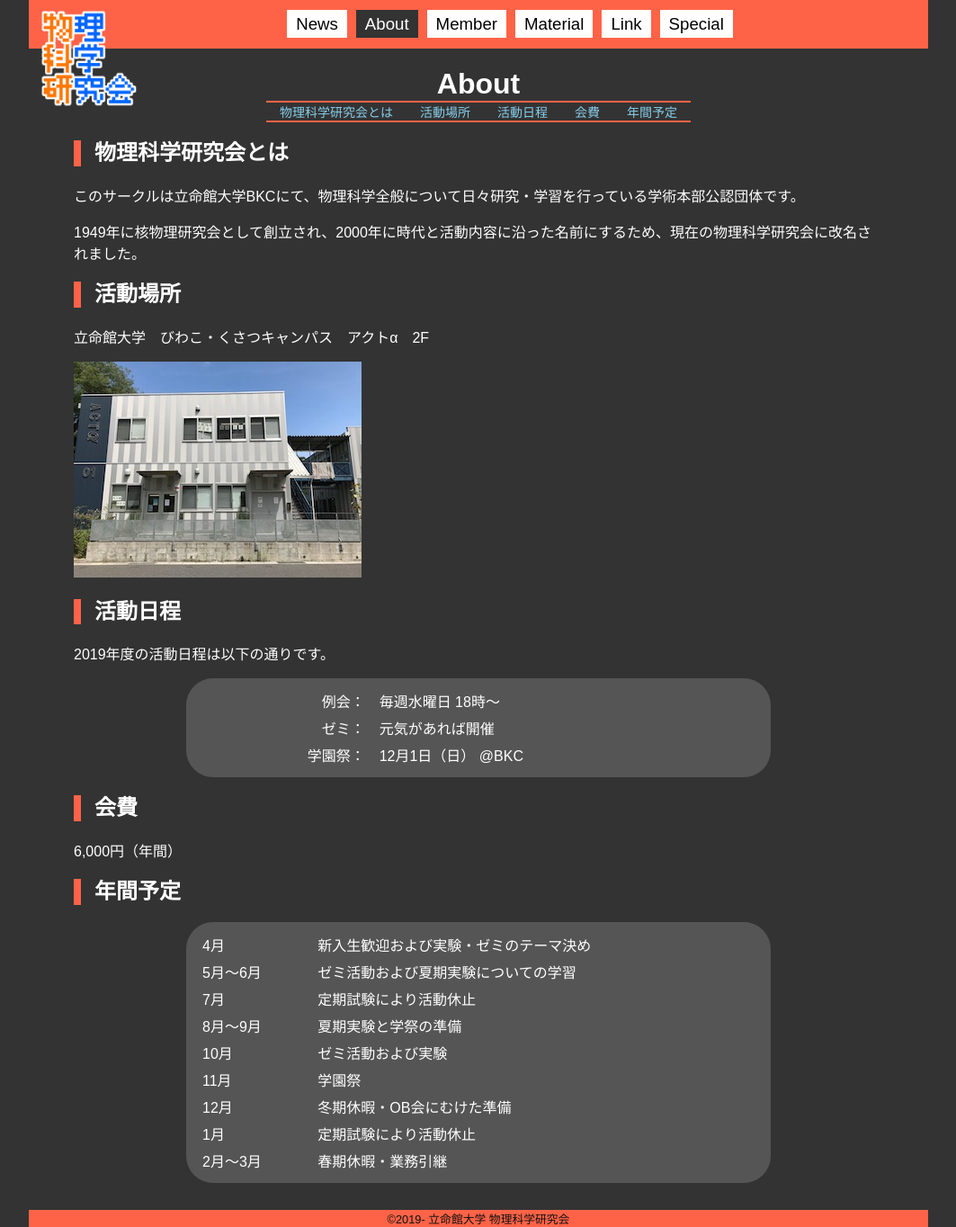
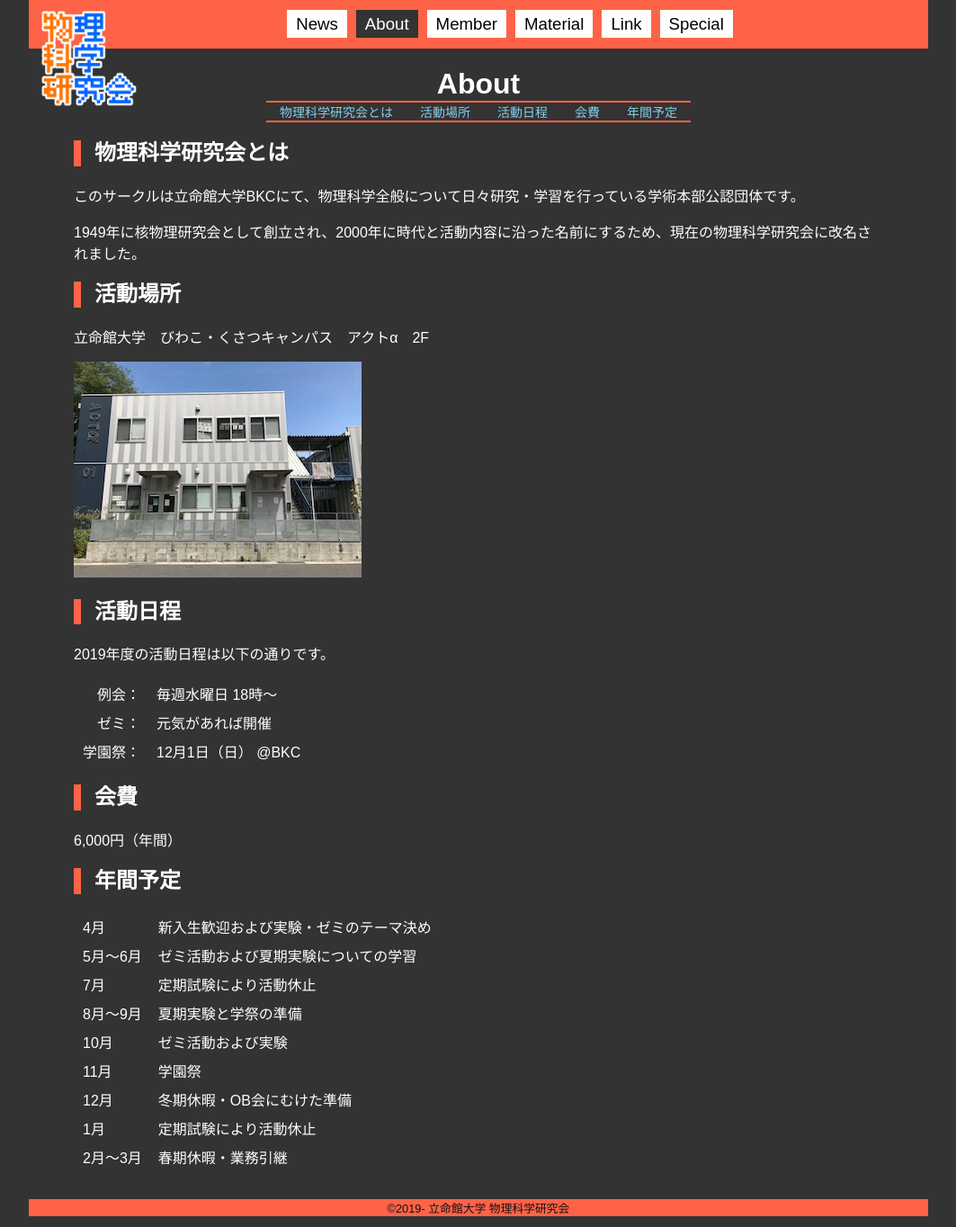
Before and after one commit to vuccaken/vuccaken.github.io, a Jekyll site: the page built from _pages/about.md, in a window 1280 px wide. Shown: the whole page at 90% size, without its empty margins (108-1171 px from the left). Built offline with Jekyll 4.4.1, drawn with Linux system fonts in a browser that asks for light colours.

Commit message:
Update member.scss
move table style to main.css

```diff
--- a/_sass/member.scss
+++ b/_sass/member.scss
@@ -33,23 +33,7 @@
   padding-top: 5px;
 }
 
-.table-space {
-  // background-color: aqua;
-  background-color: #555;
-  width: 70%;
-  margin: auto;
-  padding: 10px;
-  border-radius: 30px;
-}
-table {
-  border-collapse:  collapse;
-  // border: solid 2px tomato;
-  // width: 70%;
-  width: 100%;
-  // margin: auto;
-  background-color: #555;
-}
-table .grade{
+table .grade {
   border-top: solid 1px #aaa;
 }
 thead tr {
```
